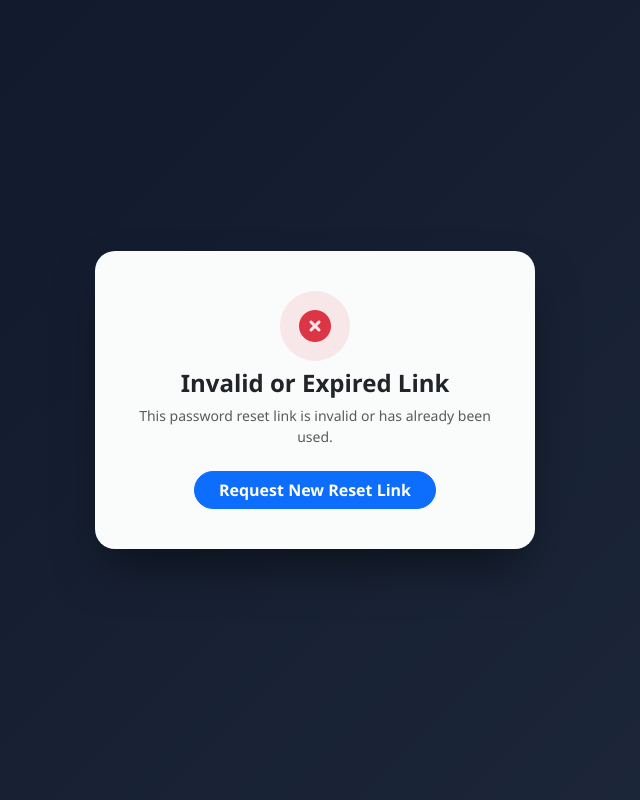
After one commit to shambhugifthouse/shambhugifthouseonline, a Django app: page /auth/reset-password/1/1/ in a window 1280 px wide. The commit adds this page. Shown: the whole page, without its empty margins (325-965 px from the left). Run offline with Django 5.2, Linux system fonts and the light colour scheme; data comes from the database, SQL or seed files in the repository.

Commit message:
Implement Email-Sent Password Reset Link Service for login credentials and personal settings

```diff
--- a/apps/authentication/urls.py
+++ b/apps/authentication/urls.py
@@ -5,4 +5,6 @@ urlpatterns = [
     path('login/', views.login_view, name='login'),
     path('logout/', views.logout_view, name='logout'),
     path('profile/', views.profile_view, name='profile'),
+    path('forgot-password/', views.password_reset_request_view, name='forgot_password'),
+    path('reset-password/<uidb64>/<token>/', views.password_reset_confirm_view, name='password_reset_confirm'),
 ]
--- a/apps/authentication/views.py
+++ b/apps/authentication/views.py
@@ -3,6 +3,7 @@ from django.contrib.auth import authenticate, login, logout, update_session_auth
 from django.contrib.auth.decorators import login_required
 from django.contrib.auth.models import User
 from django.contrib import messages
+from django.db.models import Q
 from django.http import JsonResponse
 from .models import UserProfile, AuditLog, log_action
 
@@ -62,3 +63,86 @@ def profile_view(request):
                 return redirect('auth:profile')
 
     return render(request, 'settings.html', {'active_tab': 'profile'})
+
+
+def password_reset_request_view(request):
+    if request.user.is_authenticated:
+        return redirect('dashboard:dashboard')
+
+    if request.method == 'POST':
+        email_or_username = request.POST.get('email_or_username', '').strip()
+        user = User.objects.filter(
+            Q(email__iexact=email_or_username) | Q(username__iexact=email_or_username)
+        ).first()
+
+        if user:
+            from django.contrib.auth.tokens import default_token_generator
+            from django.utils.http import urlsafe_base64_encode
+            from django.utils.encoding import force_bytes
+            from django.core.mail import send_mail
+            from django.template.loader import render_to_string
+
+            token = default_token_generator.make_token(user)
+            uid = urlsafe_base64_encode(force_bytes(user.pk))
+            reset_url = request.build_absolute_uri(
+                f"/auth/reset-password/{uid}/{token}/"
+            )
+
+            subject = "Reset Your Password — Shambhu Gift House"
+            html_message = render_to_string('password_reset_email.html', {
+                'user': user,
+                'reset_url': reset_url,
+            })
+            text_message = f"Hello {user.username},\n\nClick the link below to reset your login password:\n{reset_url}\n\nIf you did not request this, please ignore this email."
+
+            target_email = user.email or "shambhugifthouse@gmail.com"
+            try:
+                send_mail(
+                    subject=subject,
+                    message=text_message,
+                    html_message=html_message,
+                    from_email=None,
+                    recipient_list=[target_email],
+                    fail_silently=False
+                )
+                log_action(user, "Password Reset Link Sent", "Authentication", f"Sent password reset email link to {target_email}", request)
+                messages.success(request, f"Password reset link has been sent to {target_email}! Please check your email inbox.")
+            except Exception as e:
+                log_action(user, "Password Reset Link Generated", "Authentication", f"Generated reset link: {reset_url}", request)
+                messages.success(request, f"Password reset link generated for {user.username}! Direct Link: {reset_url}")
+        else:
+            messages.error(request, "No account found with that username or email address.")
+
+    return render(request, 'password_reset.html')
+
+
+def password_reset_confirm_view(request, uidb64, token):
+    from django.contrib.auth.tokens import default_token_generator
+    from django.utils.http import urlsafe_base64_decode
+    from django.utils.encoding import force_str
+
+    try:
+        uid = force_str(urlsafe_base64_decode(uidb64))
+        user = User.objects.get(pk=uid)
+    except (TypeError, ValueError, OverflowError, User.DoesNotExist):
+        user = None
+
+    if user is not None and default_token_generator.check_token(user, token):
+        if request.method == 'POST':
+            new_pass = request.POST.get('new_password', '').strip()
+            confirm_pass = request.POST.get('confirm_password', '').strip()
+
+            if len(new_pass) < 6:
+                messages.error(request, "Password must be at least 6 characters long.")
+            elif new_pass != confirm_pass:
+                messages.error(request, "Passwords do not match.")
+            else:
+                user.set_password(new_pass)
+                user.save()
+                log_action(user, "Password Reset Success", "Authentication", f"Password reset completed for user {user.username}", request)
+                messages.success(request, f"Password for '{user.username}' reset successfully! Please log in with your new password.")
+                return redirect('auth:login')
+
+        return render(request, 'password_reset_confirm.html', {'valid_link': True, 'user_obj': user})
+    else:
+        return render(request, 'password_reset_confirm.html', {'valid_link': False})
--- a/templates/login.html
+++ b/templates/login.html
@@ -317,7 +317,7 @@
                 <div class="mb-4">
                     <div class="d-flex justify-content-between align-items-center">
                         <label class="custom-label">Password</label>
-                        <span class="small text-white-50" style="font-size: 0.75rem;">Keep session 30 days</span>
+                        <a href="{% url 'auth:forgot_password' %}" class="text-decoration-none text-warning small fw-bold" style="font-size: 0.75rem;"><i class="fa-solid fa-envelope me-1"></i> Forgot Password?</a>
                     </div>
                     <div class="input-group-custom d-flex align-items-center">
                         <span class="input-group-text"><i class="fa-solid fa-lock"></i></span>
--- /dev/null
+++ b/templates/password_reset_confirm.html
@@ -0,0 +1,85 @@
+<!DOCTYPE html>
+<html lang="en">
+<head>
+    <meta charset="UTF-8">
+    <meta name="viewport" content="width=device-width, initial-scale=1.0">
+    <title>Set New Password — Shambhu Gift House</title>
+    <link href="https://cdn.jsdelivr.net/npm/bootstrap@5.3.2/dist/css/bootstrap.min.css" rel="stylesheet">
+    <link rel="stylesheet" href="https://cdnjs.cloudflare.com/ajax/libs/font-awesome/6.4.0/css/all.min.css">
+    <style>
+        body {
+            background: linear-gradient(135deg, #0F172A 0%, #1E293B 100%);
+            min-height: 100vh;
+            display: flex;
+            align-items: center;
+            justify-content: center;
+            font-family: 'Segoe UI', Tahoma, Geneva, Verdana, sans-serif;
+        }
+        .reset-card {
+            background: rgba(255, 255, 255, 0.98);
+            border-radius: 1.25rem;
+            box-shadow: 0 25px 50px -12px rgba(0, 0, 0, 0.5);
+            max-width: 440px;
+            width: 100%;
+            padding: 2.5rem;
+        }
+    </style>
+</head>
+<body>
+
+<div class="reset-card text-center">
+    {% if valid_link %}
+    <div class="mb-4">
+        <div class="bg-success bg-opacity-10 text-success d-inline-flex align-items-center justify-content-center rounded-circle p-3 mb-2" style="width: 70px; height: 70px;">
+            <i class="fa-solid fa-lock fs-2"></i>
+        </div>
+        <h3 class="fw-bold text-dark font-heading">Set New Password</h3>
+        <p class="text-muted small">Please enter your new password for account <strong>{{ user_obj.username }}</strong>.</p>
+    </div>
+
+    {% if messages %}
+        {% for message in messages %}
+            <div class="alert alert-{{ message.tags }} alert-dismissible fade show text-start small mb-3" role="alert">
+                {{ message }}
+                <button type="button" class="btn-close" data-bs-dismiss="alert"></button>
+            </div>
+        {% endfor %}
+    {% endif %}
+
+    <form method="POST">
+        {% csrf_token %}
+        <div class="mb-3 text-start">
+            <label class="form-label fw-bold small text-secondary">New Password</label>
+            <div class="input-group">
+                <span class="input-group-text bg-light border-end-0 text-muted"><i class="fa-solid fa-key"></i></span>
+                <input type="password" name="new_password" class="form-control bg-light border-start-0 py-2.5 fw-bold" placeholder="At least 6 characters" minlength="6" required autofocus>
+            </div>
+        </div>
+
+        <div class="mb-4 text-start">
+            <label class="form-label fw-bold small text-secondary">Confirm New Password</label>
+            <div class="input-group">
+                <span class="input-group-text bg-light border-end-0 text-muted"><i class="fa-solid fa-circle-check"></i></span>
+                <input type="password" name="confirm_password" class="form-control bg-light border-start-0 py-2.5 fw-bold" placeholder="Re-enter new password" minlength="6" required>
+            </div>
+        </div>
+
+        <button type="submit" class="btn btn-success w-100 py-3 fw-bold rounded-pill shadow-sm mb-3">
+            <i class="fa-solid fa-shield-halved me-1.5"></i> Save New Password & Log In
+        </button>
+    </form>
+    {% else %}
+    <div class="mb-4">
+        <div class="bg-danger bg-opacity-10 text-danger d-inline-flex align-items-center justify-content-center rounded-circle p-3 mb-2" style="width: 70px; height: 70px;">
+            <i class="fa-solid fa-circle-xmark fs-2"></i>
+        </div>
+        <h4 class="fw-bold text-dark">Invalid or Expired Link</h4>
+        <p class="text-muted small">This password reset link is invalid or has already been used.</p>
+    </div>
+    <a href="{% url 'auth:forgot_password' %}" class="btn btn-primary rounded-pill px-4 fw-bold">Request New Reset Link</a>
+    {% endif %}
+</div>
+
+<script src="https://cdn.jsdelivr.net/npm/bootstrap@5.3.2/dist/js/bootstrap.bundle.min.js"></script>
+</body>
+</html>
```
Also changed, not shown: shambhu_pos/settings.py (+9 -0 lines), templates/password_reset.html (added, +70 -0 lines), templates/password_reset_email.html (added, +34 -0 lines), templates/settings.html (+8 -3 lines).
